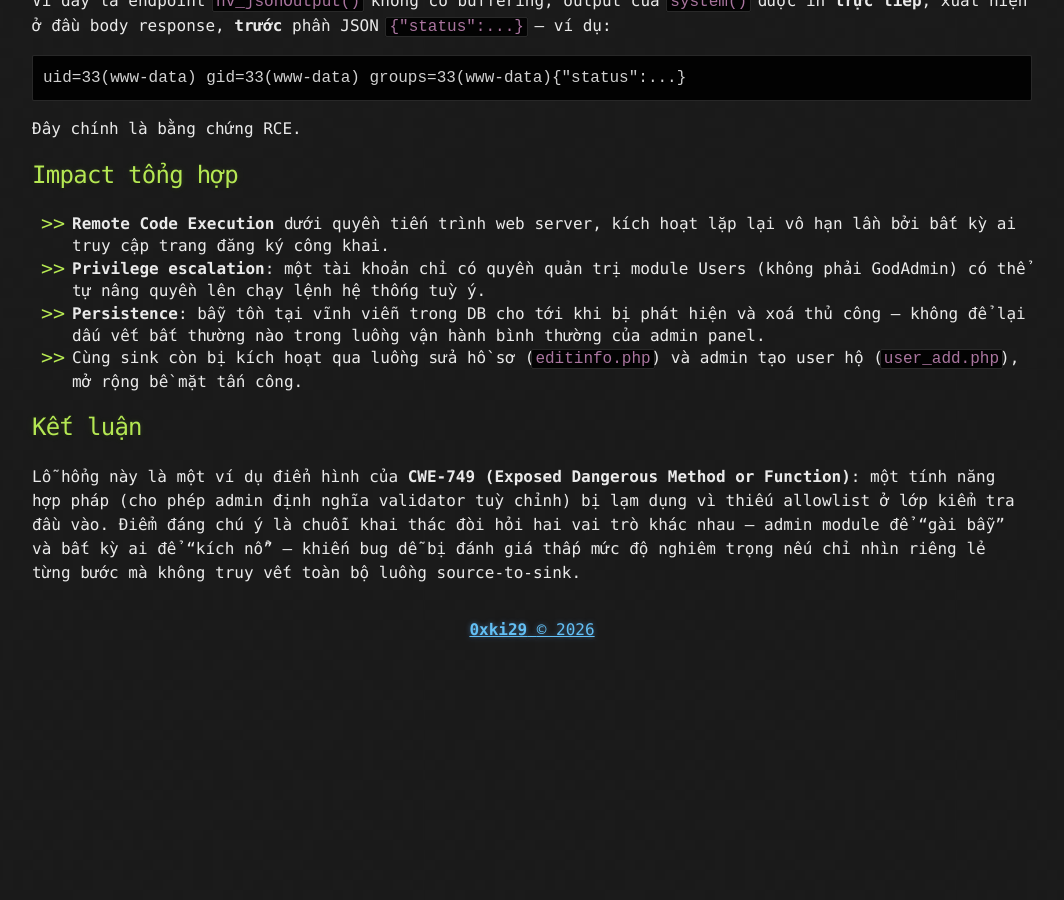
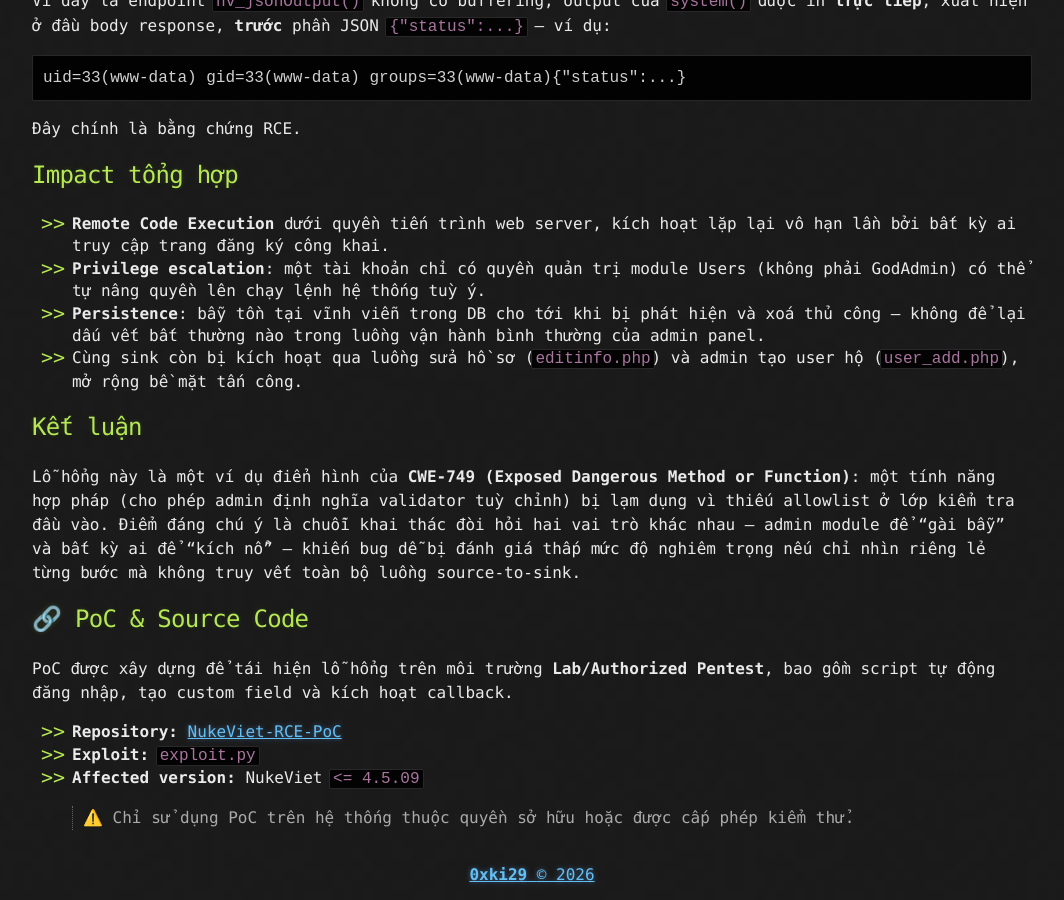
Before and after one commit to 0xki29/blog, a Jekyll site: the page built from _posts/2026-08-30-nukeviet-arbitrary-callback-rce.md, in a window 1280 px wide and 900 px high, scrolled down 8143 px. Shown: the whole window, without its empty margins (108-1172 px from the left). Built offline with Jekyll 4.4.1, drawn with Linux system fonts in a browser that asks for light colours; before the commit the page ends 8798 px from its top, so only the background shows below that.

Commit message:
Add post: NukeViet arbitrary callback RCE analysis

```diff
--- a/_posts/2026-08-30-nukeviet-arbitrary-callback-rce.md
+++ b/_posts/2026-08-30-nukeviet-arbitrary-callback-rce.md
@@ -259,3 +259,13 @@ uid=33(www-data) gid=33(www-data) groups=33(www-data){"status":...}
 ## [](#header-8) Kết luận
 
 Lỗ hổng này là một ví dụ điển hình của **CWE-749 (Exposed Dangerous Method or Function)**: một tính năng hợp pháp (cho phép admin định nghĩa validator tuỳ chỉnh) bị lạm dụng vì thiếu allowlist ở lớp kiểm tra đầu vào. Điểm đáng chú ý là chuỗi khai thác đòi hỏi hai vai trò khác nhau — admin module để "gài bẫy" và bất kỳ ai để "kích nổ" — khiến bug dễ bị đánh giá thấp mức độ nghiêm trọng nếu chỉ nhìn riêng lẻ từng bước mà không truy vết toàn bộ luồng source-to-sink.
+
+## 🔗 PoC & Source Code
+
+PoC được xây dựng để tái hiện lỗ hổng trên môi trường **Lab/Authorized Pentest**, bao gồm script tự động đăng nhập, tạo custom field và kích hoạt callback.
+
+* **Repository:** [NukeViet-RCE-PoC](https://github.com/0xki29/NukeViet-RCE-PoC?utm_source=chatgpt.com)
+* **Exploit:** `exploit.py`
+* **Affected version:** NukeViet `<= 4.5.09`
+
+> ⚠️ Chỉ sử dụng PoC trên hệ thống thuộc quyền sở hữu hoặc được cấp phép kiểm thử.
```
